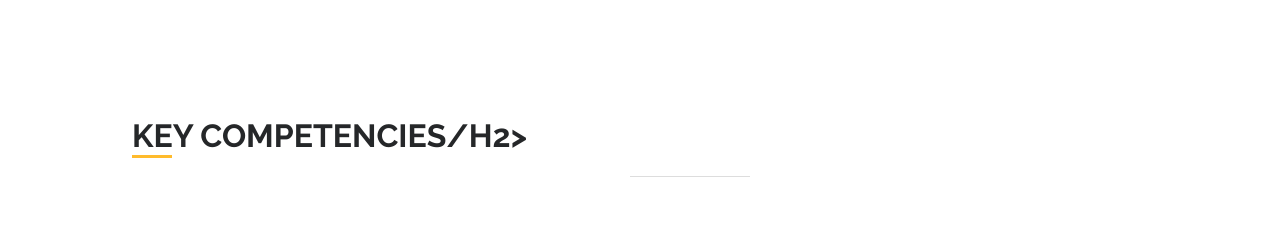
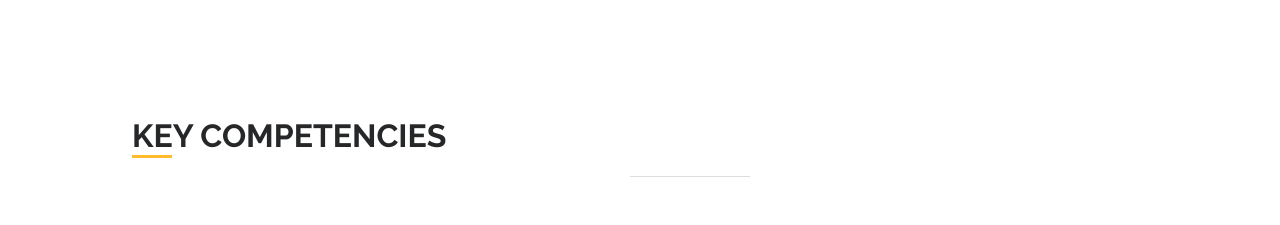
Before and after one commit to Sammy-Jean/Portfolio_2023, a plain HTML site: page index.html in a window 1280 px wide. Shown: the part 1086-1311 px from the top of the page. Drawn offline with nearby package versions, Linux system fonts and the light colour scheme.

Commit message:
updated missing closing carrot

```diff
--- a/index.html
+++ b/index.html
@@ -129,7 +129,7 @@
       <section id="skills" class="skills section-bg">
         <div class="container" data-aos="fade-up">
           <div class="section-title">
-            <h2>Key Competencies/h2>
+            <h2>Key Competencies</h2>
 
           </div>
 
```
